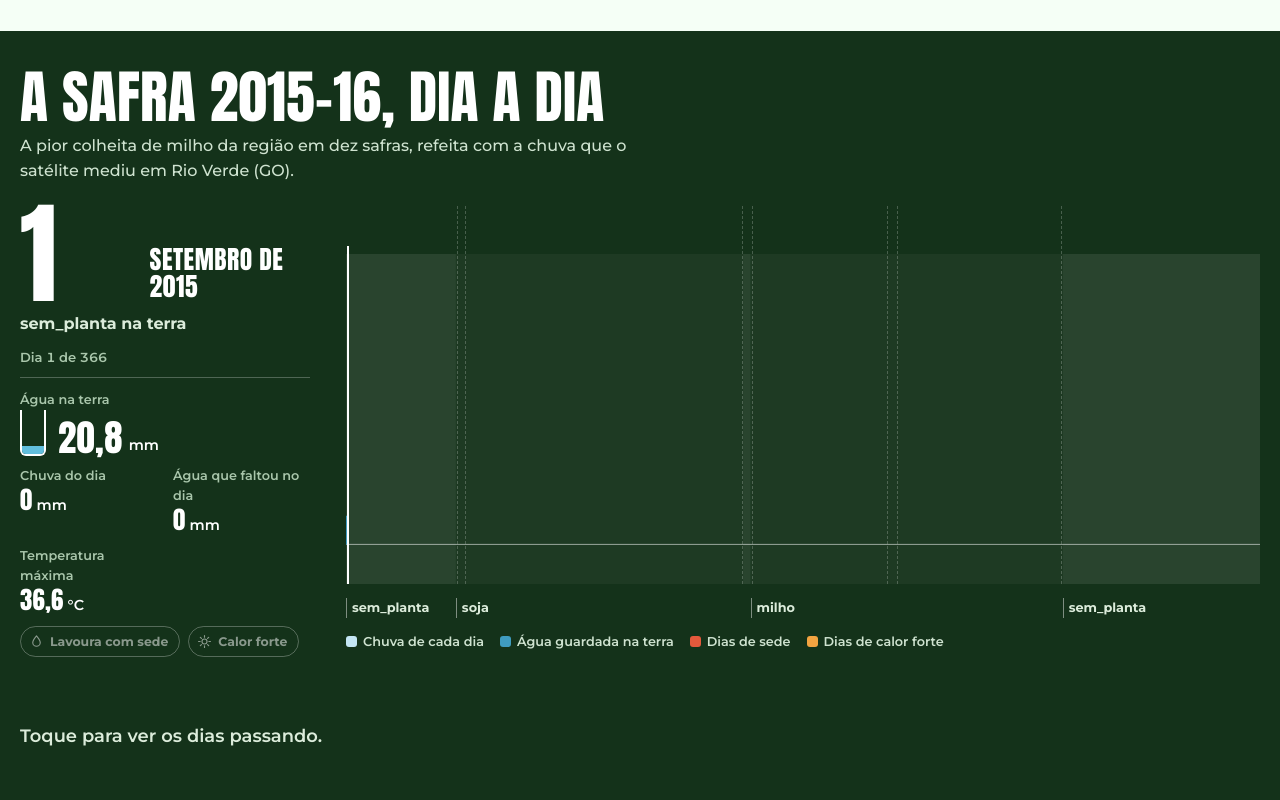
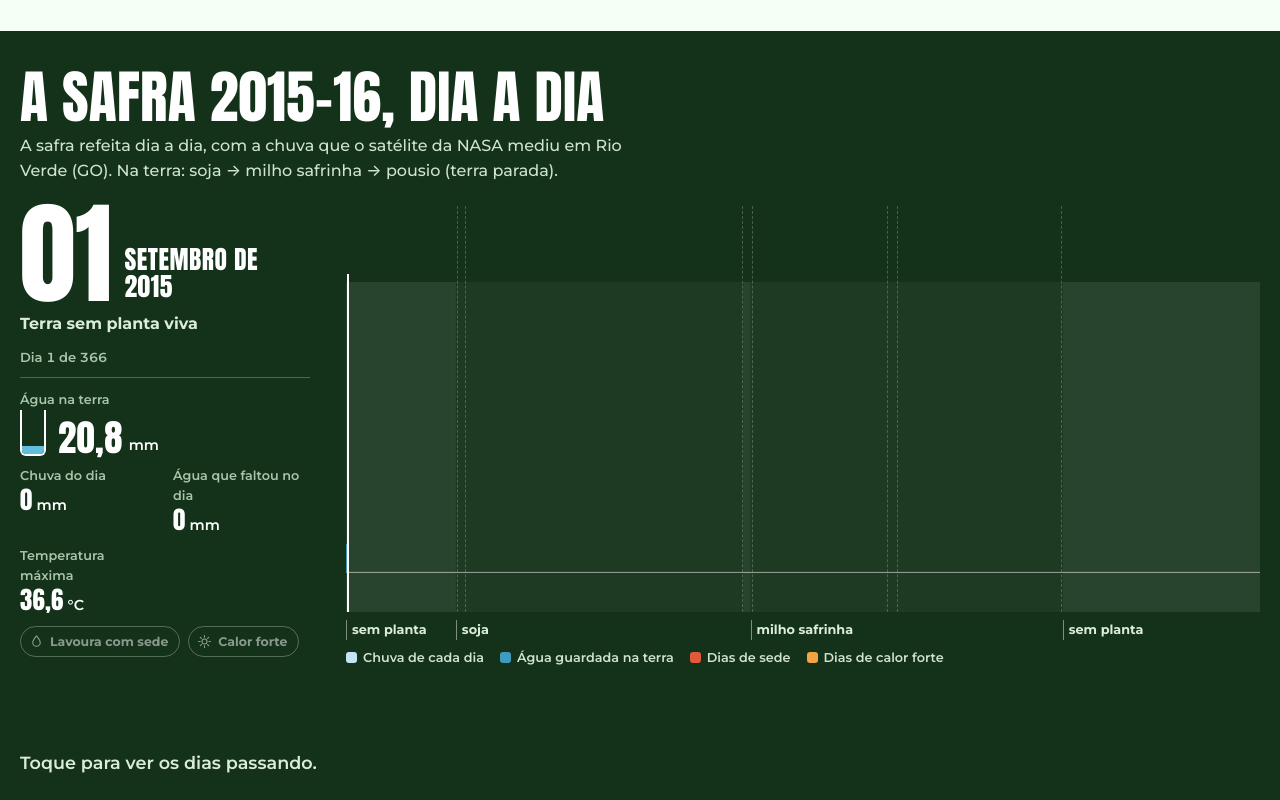
Before and after one commit to AyuHamano/nasa-agriculture-decision-system, a plain HTML site: page frontend/orbita/index.html in a window 1280 px wide. Shown: the part 980-1780 px from the top of the page. Drawn offline with Linux system fonts and the light colour scheme; files whose address does not match are found by name.

Commit message:
orbita: o replay no formato de verdade do motor: os nomes das culturas traduzidos, vários marcos por cultura, a frase do pulso só no marco principal (com a frase da conta embaixo), as etiquetas dos marcos arrumadas por medida e o dia sempre com dois algarismos
Co-Authored-By: Claude Fable 5.2 <noreply@anthropic.com>

```diff
--- a/frontend/orbita/js/replay.js
+++ b/frontend/orbita/js/replay.js
@@ -8,13 +8,15 @@
   var C = window.ORBITA_COMPARACAO, esc = C.esc, fmt = C.fmt;
   function ic(nome) { return window.ORBITA_ICONE ? window.ORBITA_ICONE(nome) : ""; }
   var MESES = ["janeiro", "fevereiro", "março", "abril", "maio", "junho", "julho", "agosto", "setembro", "outubro", "novembro", "dezembro"];
-  var MS_POR_DIA = 90, PARADA_MS = 1300, PARADA_FORTE_MS = 3600;
+  var MS_POR_DIA = 55, PARADA_MS = 900, PARADA_FORTE_MS = 3600;      // um ano inteiro com os marcos cabe em uns 30 segundos
   var ativo = null;   // o replay montado agora (só um por vez)
 
   function partesDaData(iso) {
     var m = /^(\d{4})-(\d{2})-(\d{2})$/.exec(String(iso || ""));
     return m ? { dia: String(Number(m[3])), mes: MESES[Number(m[2]) - 1] + " de " + m[1] } : { dia: "", mes: String(iso || "") };
   }
+  // O nome de cada cobertura como o motor manda ("milho", "sem_planta") vira a palavra do produtor.
+  function nomeDaCultura(tipo) { var n = t("replay.culturas." + tipo); return n === "replay.culturas." + tipo ? String(tipo == null ? "" : tipo).replace(/_/g, " ") : n; }
   function maiorDe(dias, campo) { var m = 0; dias.forEach(function (d) { if (typeof d[campo] === "number" && d[campo] > m) m = d[campo]; }); return m; }
 
   function desenho(dias) {
@@ -42,7 +44,7 @@
   function culturas(dias) {
     var saida = "", ultima = null, inicio = 0, n = dias.length;
     function trecho(nome, a, b) {      // trecho curto demais (uns dias entre uma cultura e outra) fica só com o risco, sem o nome
-      return '<span style="left:' + (100 * a / n).toFixed(2) + "%;width:" + (100 * (b - a) / n).toFixed(2) + '%">' + ((b - a) / n >= 0.06 ? esc(nome) : "") + "</span>";
+      return '<span style="left:' + (100 * a / n).toFixed(2) + "%;width:" + (100 * (b - a) / n).toFixed(2) + '%">' + ((b - a) / n >= 0.06 ? esc(nomeDaCultura(nome)) : "") + "</span>";
     }
     dias.forEach(function (d, i) { if (d.cultura !== ultima) { if (ultima !== null) saida += trecho(ultima, inicio, i); ultima = d.cultura; inicio = i; } });
     return saida + trecho(ultima, inicio, n);
@@ -50,24 +52,29 @@
 
   function montar(el, replay, cidade) {
     desmontar();
+    cidade = (replay && replay.local && replay.local.nome) || cidade || "";
     var dias = (replay && Array.isArray(replay.dias) ? replay.dias : []).filter(function (d) { return d && d.data; });
     if (!dias.length) { el.innerHTML = '<div class="palco-dentro"><p class="rp-sem">' + esc(t("replay.sem")) + "</p></div>"; el.classList.add("sem-replay"); return; }
     el.classList.remove("sem-replay");
     var n = dias.length, indice = {};
     dias.forEach(function (d, i) { indice[d.data] = i; });
     var marcos = (Array.isArray(replay.marcos) ? replay.marcos : []).filter(function (m) { return m && indice[m.data] !== undefined; })
-      .map(function (m) { return { i: indice[m.data], tipo: m.tipo, frase: m.frase || "" }; }).sort(function (a, b) { return a.i - b.i; });
+      .map(function (m) { return { i: indice[m.data], tipo: m.tipo, frase: m.frase || "", cultura: m.cultura || "", principal: m.principal === true }; }).sort(function (a, b) { return a.i - b.i; });
+    // O marco do pulso: o que o motor marcou como principal; sem essa marca, o único (ou o último) "a água acabou".
+    if (!marcos.some(function (m) { return m.principal; })) {
+      var deAgua = marcos.filter(function (m) { return m.tipo === "agua_acabou"; });
+      if (deAgua.length) deAgua[deAgua.length - 1].principal = true;
+    }
     var maiorAgua = maiorDe(dias, "agua_na_terra_mm") || 1, temTmax = dias.some(function (d) { return typeof d.tmax_c === "number"; });
-    var andar = 0, ultimoPct = -100;
     var bandeiras = marcos.map(function (m, k) {
       var pct = 100 * (m.i + 0.5) / n;
-      var aEsquerda = pct > 70;      // perto do fim, a etiqueta abre para a esquerda e pode cobrir a do marco anterior: sobe um andar
-      andar = pct - ultimoPct < (aEsquerda ? 46 : 18) ? andar + 1 : 0; ultimoPct = pct;
-      var nome = t("replay.marcos." + m.tipo);
-      return '<span class="rp-marco m-' + esc(m.tipo) + " andar-" + (andar % 3) + (aEsquerda ? " a-esquerda" : "") + '" data-marco="' + k + '" style="left:' + pct.toFixed(2) + '%"><b>' + esc(nome === "replay.marcos." + m.tipo ? m.tipo : nome) + "</b></span>";
+      var nome = t(m.tipo === "agua_acabou" && !m.principal ? "replay.marcos.sede" : "replay.marcos." + m.tipo);
+      if (nome === "replay.marcos." + m.tipo) nome = m.tipo;
+      if ((m.tipo === "plantio" || m.tipo === "colheita") && m.cultura) nome += ": " + nomeDaCultura(m.cultura);
+      return '<span class="rp-marco m-' + esc(m.tipo) + (m.principal ? " principal" : "") + '" data-marco="' + k + '" style="left:' + pct.toFixed(2) + '%"><b>' + esc(nome) + "</b></span>";
     }).join("");
 
-    el.innerHTML = '<div class="palco-dentro"><header class="palco-topo"><h2 id="tituloDoReplay">' + esc(t("replay.titulo", { safra: replay.safra || "" })) + "</h2><p>" + esc(t("replay.texto", { cidade: cidade || "" })) + "</p></header>" +
+    el.innerHTML = '<div class="palco-dentro"><header class="palco-topo"><h2 id="tituloDoReplay">' + esc(t("replay.titulo", { safra: replay.safra || "" })) + "</h2><p>" + esc(t(cidade ? "replay.texto" : "replay.textoSemLugar", { cidade: cidade })) + (replay.rotacao && replay.rotacao.nome ? " " + esc(t("replay.rotacao", { nome: replay.rotacao.nome })) : "") + "</p></header>" +
       '<div class="replay" id="replay">' +
         '<div class="rp-leitura"><p class="rp-data"><span class="rp-dia" id="rpDia"></span><span class="rp-mes" id="rpMes"></span></p>' +
           '<p class="rp-cultura" id="rpCultura"></p><p class="rp-conta" id="rpConta"></p>' +
@@ -90,13 +97,28 @@
     function $(id) { return el.querySelector("#" + id); }
     var pecas = { dia: $("rpDia"), mes: $("rpMes"), cultura: $("rpCultura"), conta: $("rpConta"), nivel: $("rpNivel"), agua: $("rpAgua"), chuva: $("rpChuva"), falta: $("rpFalta"), tmax: $("rpTmax"),
                   sede: $("rpSede"), calor: $("rpCalor"), corte: $("rpCorteRet"), agulha: $("rpAgulha"), frase: $("rpFrase"), tocar: $("rpTocar"), linha: $("rpLinha"), velocidade: $("rpVelocidade"), caixa: el.querySelector(".rp-caixa") };
-    var bandeirasEl = el.querySelectorAll(".rp-marco"), quadro = $("replay");
+    var bandeirasEl = el.querySelectorAll(".rp-marco"), quadro = $("replay"), grafico = el.querySelector(".rp-grafico");
+    // As etiquetas dos marcos: cada uma no andar mais baixo em que não cobre outra (medido na tela, porque a largura muda).
+    function arrumarMarcos() {
+      var largura = grafico.clientWidth, ocupados = [], maior = 0;
+      if (!largura) return;
+      Array.prototype.forEach.call(bandeirasEl, function (b, k) {
+        var etiqueta = b.firstElementChild, w = etiqueta.offsetWidth, x = largura * (marcos[k].i + 0.5) / n;
+        var aEsquerda = x + 5 + w > largura;
+        b.classList.toggle("a-esquerda", aEsquerda);
+        var x0 = aEsquerda ? x - 5 - w : x + 5, x1 = x0 + w, andar = 0;
+        while (ocupados[andar] && ocupados[andar].some(function (o) { return x0 < o[1] + 6 && x1 > o[0] - 6; })) andar += 1;
+        (ocupados[andar] = ocupados[andar] || []).push([x0, x1]);
+        etiqueta.style.top = (andar * 24) + "px"; maior = Math.max(maior, andar);
+      });
+      grafico.style.setProperty("--andares", maior + 1);
+    }
     var st = { i: 0, tocando: false, velocidade: 1, antes: 0, resto: 0, parada: 0, quadro: 0, comecou: false };
 
     function mostrar(i) {
       var d = dias[i], p = partesDaData(d.data);
-      pecas.dia.textContent = p.dia; pecas.mes.textContent = p.mes;
-      pecas.cultura.textContent = d.cultura ? d.cultura + " " + t("replay.naTerra") : "";
+      pecas.dia.textContent = p.dia.length < 2 ? "0" + p.dia : p.dia; pecas.mes.textContent = p.mes;      // dois algarismos sempre: a data não dança
+      pecas.cultura.textContent = !d.cultura ? "" : d.cultura === "sem_planta" || d.cultura === "sem planta" ? t("replay.semPlanta") : nomeDaCultura(d.cultura) + " " + t("replay.naTerra");
       pecas.conta.textContent = t("replay.dia", { n: i + 1, total: n });
       pecas.agua.textContent = fmt(d.agua_na_terra_mm); pecas.chuva.textContent = fmt(d.chuva_mm); pecas.falta.textContent = fmt(d.falta_mm);
       if (pecas.tmax) pecas.tmax.textContent = fmt(d.tmax_c);
@@ -109,13 +131,17 @@
       pecas.linha.setAttribute("aria-valuetext", p.dia + " de " + p.mes);
       var ultimo = null;
       marcos.forEach(function (m, k) { var passou = m.i <= i; bandeirasEl[k].classList.toggle("passou", passou); if (passou) ultimo = m; });
-      var acabou = !!(ultimo && ultimo.tipo === "agua_acabou");
+      // No marco principal entra o pulso da demonstração (três frases, sem número), com a frase da conta embaixo.
+      var pulso = !!(ultimo && ultimo.principal && st.comecou), acabou = !!(ultimo && ultimo.tipo === "agua_acabou");
       var texto = st.comecou ? (ultimo ? ultimo.frase : "") : t("replay.comeco");
-      if (pecas.frase.getAttribute("data-texto") !== texto) {      // uma frase por linha: no marco da água, cada uma pesa sozinha
-        pecas.frase.setAttribute("data-texto", texto);
-        pecas.frase.innerHTML = (texto.match(/[^.!?]+[.!?]*/g) || []).map(function (f) { return "<span>" + esc(f.trim()) + "</span>"; }).join(" ");
+      var chave = (pulso ? "pulso|" : "") + texto;
+      if (pecas.frase.getAttribute("data-texto") !== chave) {
+        pecas.frase.setAttribute("data-texto", chave);
+        pecas.frase.innerHTML = pulso
+          ? '<strong class="rp-pulso">' + [].concat(t("replay.pulso")).map(function (f) { return "<span>" + esc(f) + "</span>"; }).join(" ") + "</strong>" + (texto ? "<small>" + esc(texto) + "</small>" : "")
+          : "<span>" + esc(texto) + "</span>";
       }
-      pecas.frase.classList.toggle("forte", acabou && st.comecou);
+      pecas.frase.classList.toggle("forte", pulso);
       quadro.classList.toggle("sem-agua", acabou);
     }
     function botao() {
@@ -131,7 +157,7 @@
         var cada = MS_POR_DIA / st.velocidade;
         while (st.resto >= cada && st.i < n - 1 && st.parada <= 0) {
           st.resto -= cada; st.i += 1;
-          for (var k = 0; k < marcos.length; k++) if (marcos[k].i === st.i) st.parada = Math.max(st.parada, (marcos[k].tipo === "agua_acabou" ? PARADA_FORTE_MS : PARADA_MS) / st.velocidade);
+          for (var k = 0; k < marcos.length; k++) if (marcos[k].i === st.i) st.parada = Math.max(st.parada, (marcos[k].principal ? PARADA_FORTE_MS : PARADA_MS) / st.velocidade);
         }
         mostrar(st.i);
         if (st.i >= n - 1) { parar(); return; }
@@ -155,11 +181,15 @@
     });
     Array.prototype.forEach.call(bandeirasEl, function (b) { b.addEventListener("click", function () { parar(); st.comecou = true; irPara(marcos[Number(b.getAttribute("data-marco"))].i); }); });
 
-    ativo = { parar: parar };
-    botao(); mostrar(0);
+    var relogioDaLargura = 0;
+    function aoMudarALargura() { clearTimeout(relogioDaLargura); relogioDaLargura = setTimeout(arrumarMarcos, 120); }
+    window.addEventListener("resize", aoMudarALargura); document.addEventListener("fullscreenchange", aoMudarALargura);
+    if (document.fonts && document.fonts.ready) document.fonts.ready.then(arrumarMarcos);
+    ativo = { parar: function () { parar(); }, soltar: function () { window.removeEventListener("resize", aoMudarALargura); document.removeEventListener("fullscreenchange", aoMudarALargura); } };
+    botao(); mostrar(0); arrumarMarcos();
   }
 
-  function desmontar() { if (ativo) { ativo.parar(); ativo = null; } }
+  function desmontar() { if (ativo) { ativo.parar(); ativo.soltar(); ativo = null; } }
 
   window.ORBITA_REPLAY = { montar: montar, parar: function () { if (ativo) ativo.parar(); } };
 })();
--- a/frontend/orbita/js/textos.js
+++ b/frontend/orbita/js/textos.js
@@ -122,7 +122,12 @@ var TEXTOS = {
     replay: {
       sobre: "A prova",
       titulo: "A safra {safra}, dia a dia",
-      texto: "A pior colheita de milho da região em dez safras, refeita com a chuva que o satélite mediu em {cidade}.",
+      texto: "A safra refeita dia a dia, com a chuva que o satélite da NASA mediu em {cidade}.",
+      textoSemLugar: "A safra refeita dia a dia, com a chuva que o satélite da NASA mediu.",
+      rotacao: "Na terra: {nome}.",
+      pulso: ["Neste dia a água acabou.", "O produtor não sabia.", "O satélite sabia."],
+      culturas: { soja: "soja", milho: "milho safrinha", sorgo: "sorgo", braquiaria: "braquiária (capim)", milho_com_capim: "milho com capim", sem_planta: "sem planta" },
+      semPlanta: "Terra sem planta viva",
       tocar: "Tocar", pausar: "Pausar", voltar: "Voltar ao começo", cheia: "Tela cheia", sair: "Sair da tela cheia",
       velocidade: "Velocidade", linha: "O dia da safra",
       dia: "Dia {n} de {total}",
@@ -130,7 +135,7 @@ var TEXTOS = {
       agua: "Água na terra", chuva: "Chuva do dia", falta: "Água que faltou no dia", tmax: "Temperatura máxima",
       comSede: "Lavoura com sede", calorForte: "Calor forte",
       legenda: { chuva: "Chuva de cada dia", agua: "Água guardada na terra", sede: "Dias de sede", calor: "Dias de calor forte" },
-      marcos: { plantio: "Plantio", agua_acabou: "A água acabou", calor_forte: "Calor forte", colheita: "Colheita" },
+      marcos: { plantio: "Plantio", agua_acabou: "A água acabou", sede: "Começa a sede", calor_forte: "Calor forte", colheita: "Colheita" },
       comeco: "Toque para ver os dias passando.",
       sem: "O replay da safra aparece aqui quando a conversa guardada da safra 2015-16 for gravada."
     },
--- a/frontend/orbita/styles.css
+++ b/frontend/orbita/styles.css
@@ -268,7 +268,7 @@ a { color: var(--agua); font-weight: 700; }
 .replay { display: grid; grid-template-columns: minmax(0, 1fr); gap: 18px; }
 .rp-leitura { display: grid; gap: 10px; align-content: start; }
 .rp-data { display: flex; align-items: flex-end; gap: 12px; }
-.rp-dia { font: 400 clamp(4.4rem, 15vw, 7rem)/.86 var(--titulo); font-variant-numeric: tabular-nums; min-width: 1.05em; }
+.rp-dia { font: 400 clamp(4.4rem, 15vw, 7rem)/.86 var(--titulo); font-variant-numeric: tabular-nums; }
 .rp-mes { font: 400 clamp(1.2rem, 3.4vw, 1.6rem)/1.05 var(--titulo); text-transform: uppercase; letter-spacing: .02em; padding-bottom: .1em; }
 .rp-cultura { font-weight: 700; color: #DCECDB; }
 .rp-conta { font-size: .82rem; font-weight: 600; color: #A9C6AB; font-variant-numeric: tabular-nums; }
@@ -289,19 +289,17 @@ a { color: var(--agua); font-weight: 700; }
 .sinal.aceso.calor { background: #F3A441; border-color: #F3A441; color: var(--tinta); }
 
 .rp-quadro { min-width: 0; display: grid; gap: 6px; }
-.rp-grafico { position: relative; height: clamp(190px, 46vw, 330px); margin-top: 48px; }
+.rp-grafico { position: relative; height: clamp(190px, 46vw, 330px); margin-top: calc(var(--andares, 2) * 24px + 4px); }
 .rp-svg { position: absolute; inset: 0; width: 100%; height: 100%; display: block; overflow: visible; }
 .fx-a { fill: rgba(255, 255, 255, .045); } .fx-b { fill: rgba(255, 255, 255, .09); }
 .rp-chao { stroke: rgba(255, 255, 255, .55); stroke-width: 1; vector-effect: non-scaling-stroke; }
 .rp-chuva rect { fill: #C4E6F4; } .rp-agua { fill: #3F9CC0; } .rp-sede rect { fill: #E4593C; } .rp-calor rect { fill: #F3A441; }
 .rp-agulha { position: absolute; top: -8px; bottom: 0; left: 0; width: 2px; margin-left: -1px; background: #fff; pointer-events: none; }
 .rp-marcos { position: absolute; inset: 0; pointer-events: none; }
-.rp-marco { position: absolute; top: -48px; bottom: 0; width: 0; border-left: 1.5px dashed rgba(255, 255, 255, .22); }
+.rp-marco { position: absolute; top: calc(var(--andares, 2) * -24px - 4px); bottom: 0; width: 0; border-left: 1.5px dashed rgba(255, 255, 255, .22); }
 .rp-marco.passou { border-left-color: rgba(255, 255, 255, .7); }
 .rp-marco b { position: absolute; top: 0; left: 5px; font-size: .76rem; font-weight: 700; line-height: 1; white-space: nowrap; background: #fff; color: var(--tinta); padding: 4px 8px; border-radius: 999px; opacity: 0; pointer-events: auto; cursor: pointer; }
 .rp-marco.passou b { opacity: 1; }
-.rp-marco.andar-1 b { top: 22px; }
-.rp-marco.andar-2 b { top: 44px; }
 .rp-marco.a-esquerda b { left: auto; right: 5px; }
 .rp-marco.m-agua_acabou b { background: #E4593C; color: #fff; }
 .rp-marco.m-calor_forte b { background: #F3A441; }
@@ -311,9 +309,12 @@ a { color: var(--agua); font-weight: 700; }
 .rp-legenda span::before { content: ""; display: inline-block; width: 11px; height: 11px; border-radius: 3px; margin-right: 6px; vertical-align: -1px; }
 .l-chuva::before { background: #C4E6F4; } .l-agua::before { background: #3F9CC0; } .l-sede::before { background: #E4593C; } .l-calor::before { background: #F3A441; }
 
-.rp-frase { display: flex; flex-wrap: wrap; align-content: center; gap: 0 .35em; min-height: 4.6rem; font-size: 1.12rem; font-weight: 600; color: #DCECDB; }
-.rp-frase.forte { display: grid; gap: 0; align-content: center; font: 400 clamp(1.9rem, 7.4vw, 3.5rem)/1.06 var(--titulo); text-transform: uppercase; letter-spacing: .006em; color: #fff; }
-.rp-frase.forte span:first-child { color: #FF9478; }
+.rp-frase { display: grid; align-content: center; gap: 8px; min-height: 9.4rem; font-size: 1.1rem; font-weight: 600; line-height: 1.45; color: #DCECDB; }
+.rp-frase > span { max-width: 62ch; }
+.rp-pulso { display: grid; font: 400 clamp(1.9rem, 7.4vw, 3.5rem)/1.06 var(--titulo); text-transform: uppercase; letter-spacing: .006em; color: #fff; }
+.rp-pulso span:first-child { color: #FF9478; }
+.rp-frase small { font-size: .92rem; font-weight: 600; color: #CFE3D0; max-width: 70ch; }
+.rp-marco.m-agua_acabou:not(.principal) b { background: #fff; color: var(--sede); }
 .rp-controles { display: flex; flex-wrap: wrap; align-items: center; gap: 8px; }
 .rp-botao { display: inline-flex; align-items: center; justify-content: center; gap: 8px; min-width: 46px; min-height: 46px; padding: 0 10px; border-radius: 999px; border: 1.5px solid rgba(255, 255, 255, .6); background: none; color: #fff; font-weight: 700; font-size: .9rem; }
 .rp-botao:hover { background: rgba(255, 255, 255, .14); }
@@ -329,10 +330,10 @@ a { color: var(--agua); font-weight: 700; }
   .rp-controles { flex-wrap: nowrap; }
   .rp-controles input[type="range"] { order: 0; flex: 1 1 0; width: 0; }
   .rp-controles #rpVelocidade { margin-left: 0; }
-  .rp-frase { min-height: 7.6rem; }
-  .rp-frase.forte { font-size: clamp(2.2rem, 3.4vw, 3.4rem); display: flex; gap: 0 .4em; }
+  .rp-frase { min-height: 9.6rem; }
+  .rp-pulso { font-size: clamp(2.2rem, 3.4vw, 3.4rem); display: flex; flex-wrap: wrap; gap: 0 .4em; }
 }
-@media (max-width: 899px) { .rp-frase.forte { min-height: 6.4em; } .rp-frase { min-height: 6.4rem; } }
+@media (max-width: 899px) { .rp-frase { min-height: 15rem; } }
 .palco:fullscreen { display: grid; align-content: center; overflow: auto; margin: 0; padding: 3vh 0; }
 
 /* ---------- a leitura do agrônomo ---------- */
```
